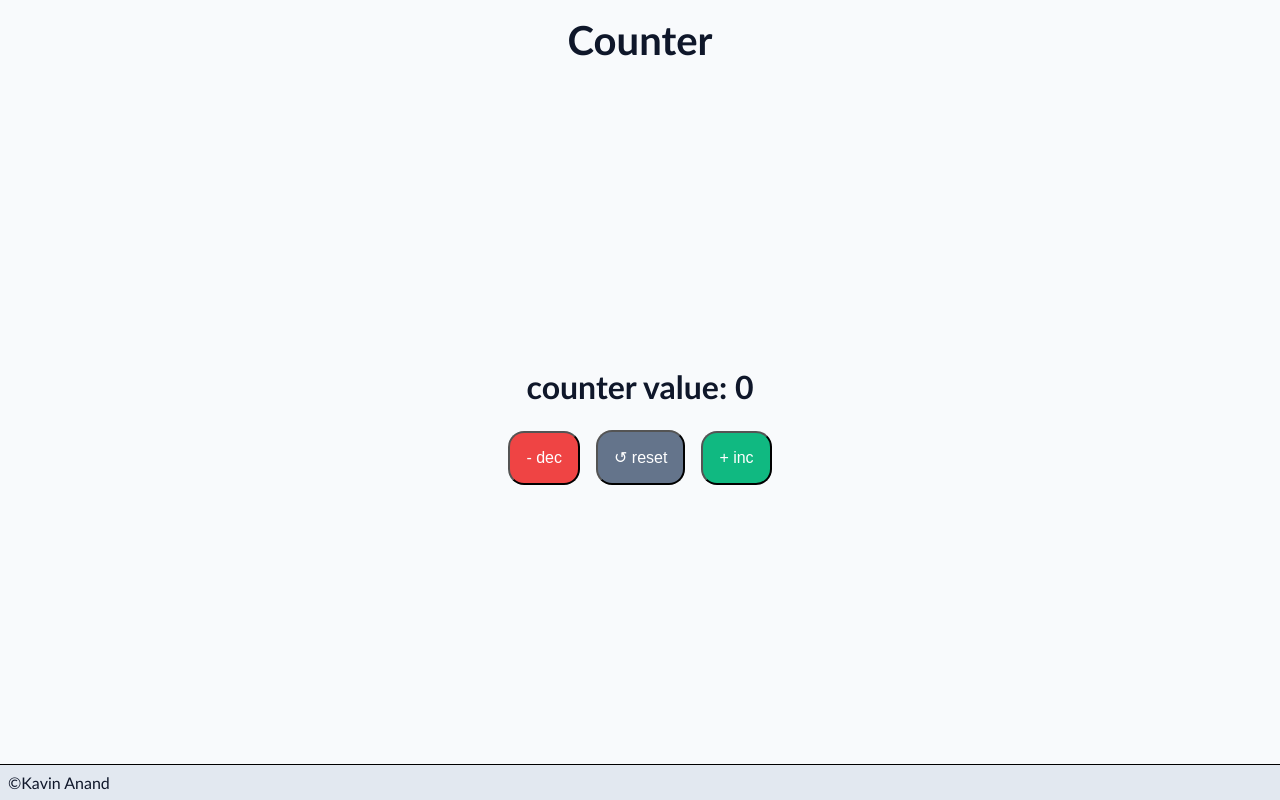
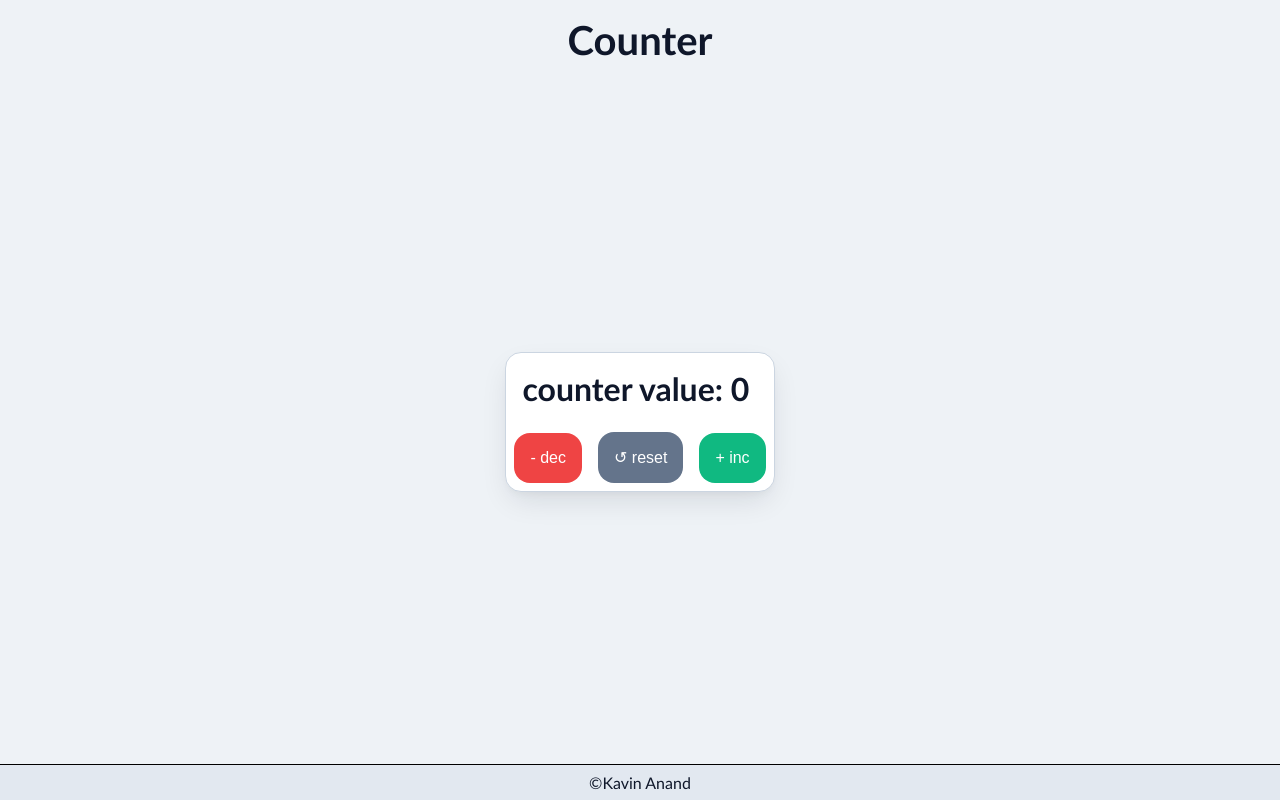
Before and after one commit to kavinanandr/counter, a React (Vite) app: page / in a window 1280 px wide. Built offline with nearby package versions, Linux system fonts and the light colour scheme.

Commit message:
refine ui

```diff
--- a/src/App.jsx
+++ b/src/App.jsx
@@ -13,7 +13,7 @@ function App() {
 
   const reset = () => {
     setCounter(0);
-  }
+  };
 
   return (
     <>
@@ -22,15 +22,19 @@ function App() {
       </header>
 
       <main>
+        <div className="container">
           <h2>counter value: {counter}</h2>
           <div className="buttons">
             <button id="decrement" onClick={decrement}>
               - dec
             </button>
-          <button id="reset" onClick={reset}>&#x21BA; reset</button>
+            <button id="reset" onClick={reset}>
+              &#x21BA; reset
+            </button>
             <button id="increment" onClick={increment}>
               + inc
             </button>
+          </div>
         </div>
       </main>
 
--- a/src/index.css
+++ b/src/index.css
@@ -7,12 +7,18 @@
 
 /* declarations */
 :root {
---BACKGROUND: #f8fafc;
---TEXT: #0f172a;
---FOOTER: #e2e8f0;
---INCREMENT: #10b981;
---DECREMENT: #ef4444;
---RESET: #64748b;
+  --BACKGROUND: #eef2f6;
+  --TEXT: #0f172a;
+  --FOOTER: #e2e8f0;
+  --BUTTON-COLOR: white;
+  --INCREMENT: #10b981;
+  --DECREMENT: #ef4444;
+  --RESET: #64748b;
+  --CONTAINER-BG: #ffffff;
+  --CONTAINER-BORDER: #cbd5e1;
+  --CONTAINER-SHADOW:
+    0 12px 30px -6px rgba(15, 23, 42, 0.12),
+    0 4px 10px -4px rgba(15, 23, 42, 0.06);
 }
 
 body {
@@ -37,6 +43,14 @@ main {
   align-items: center;
 }
 
+.container {
+  background-color: var(--CONTAINER-BG);
+  border: 1px solid #cbd5e1;
+  border-radius: 16px;
+  box-shadow: var(--CONTAINER-SHADOW);
+  margin: 1rem;
+}
+
 h1 {
   padding: 1rem;
   text-align: center;
@@ -52,8 +66,9 @@ button {
   padding: 1rem;
   margin: 0.5rem;
   font-size: 1rem;
+  border: none;
   border-radius: 16px;
-  color: white;
+  color: var(--BUTTON-COLOR);
 }
 
 button:hover {
@@ -77,4 +92,5 @@ footer {
   padding: 0.5rem;
   border-top: 1px solid black;
   background-color: var(--FOOTER);
+  text-align: center;
 }
```
Lines whose indentation alone changed are shown as unchanged.
